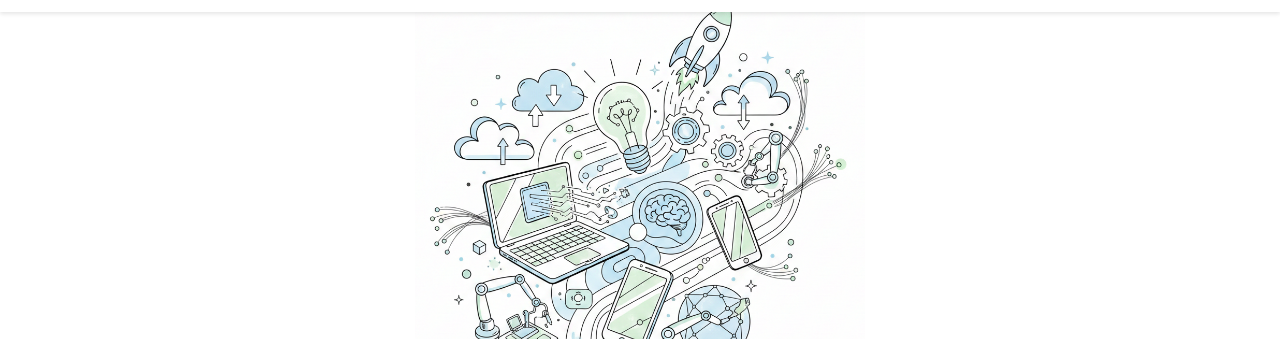
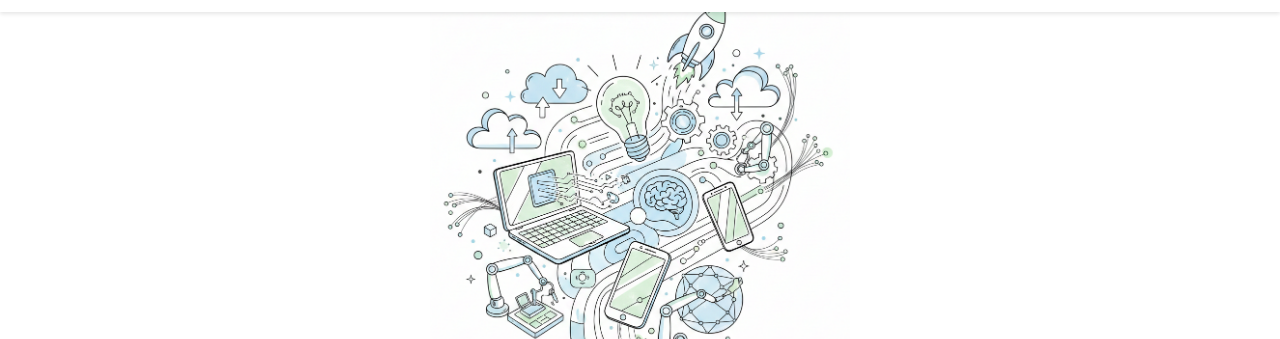
Before and after one commit to LeandroRodrigues90/lrsoft, a plain HTML site: page index.html in a window 1280 px wide. Shown: the part 186-525 px from the top of the page. Drawn offline with Linux system fonts and the light colour scheme.

Commit message:
atualizando imagem

```diff
--- a/stilo.css
+++ b/stilo.css
@@ -68,7 +68,7 @@ header ul li a:hover {
 }
 #minha-imagem img{
 
-    max-width: 450px;
+    max-width: 420px;
     height: auto;
 
 
```
